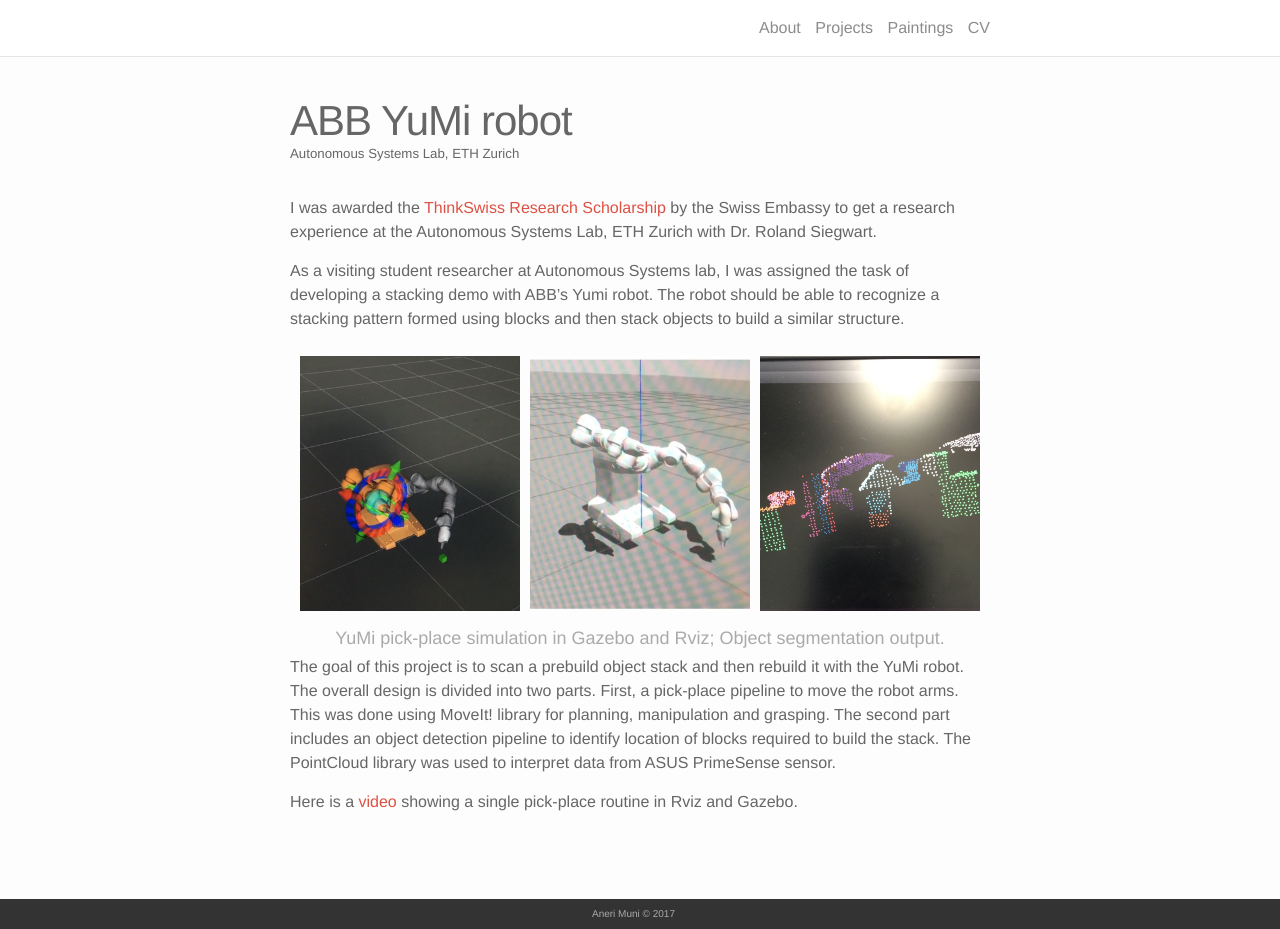
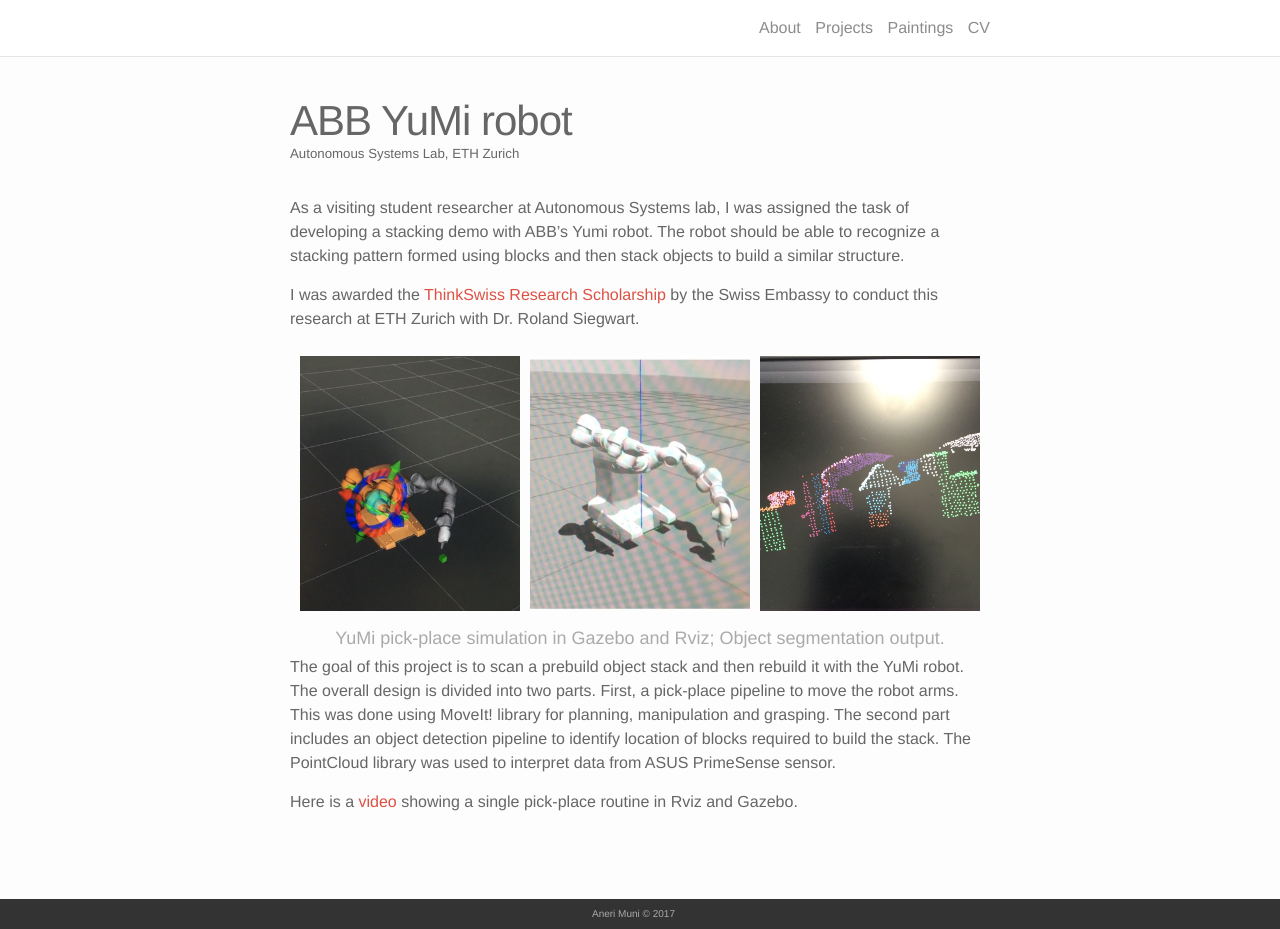
Before and after one commit to amuni3/amuni3.github.io, a Jekyll site: the page built from _portfolio/3_project.markdown, in a window 1280 px wide and 929 px high. Built offline with Jekyll 4.4.1, drawn with Linux system fonts in a browser that asks for light colours; nearby versions of some CDN libraries.

Commit message:
Updated resume

```diff
--- a/_portfolio/3_project.markdown
+++ b/_portfolio/3_project.markdown
@@ -5,12 +5,12 @@ description: Autonomous Systems Lab, ETH Zurich
 img: /project_pics/yumi.jpg
 ---
 
-I was awarded the <a href="http://thinkswiss.tumblr.com/awardees" target="blank"> ThinkSwiss Research Scholarship </a>
-by the Swiss Embassy to get a research experience at the Autonomous Systems Lab, ETH Zurich with Dr. Roland Siegwart.
-
 As a visiting student researcher at Autonomous Systems lab, I was assigned the task of developing a stacking
 demo with ABB's Yumi robot. The robot should be able to recognize a stacking pattern formed using blocks and
 then stack objects to build a similar structure.
+
+I was awarded the <a href="http://thinkswiss.tumblr.com/awardees" target="blank"> ThinkSwiss Research Scholarship </a>
+by the Swiss Embassy to conduct this research at ETH Zurich with Dr. Roland Siegwart.
 
 <div class="img_row">
 	<img class="col one" src="{{ site.baseurl }}/project_pics/yumi_rviz.png" alt="" title="ABB YuMi"/>
```
Also changed, not shown: 1 other file.
